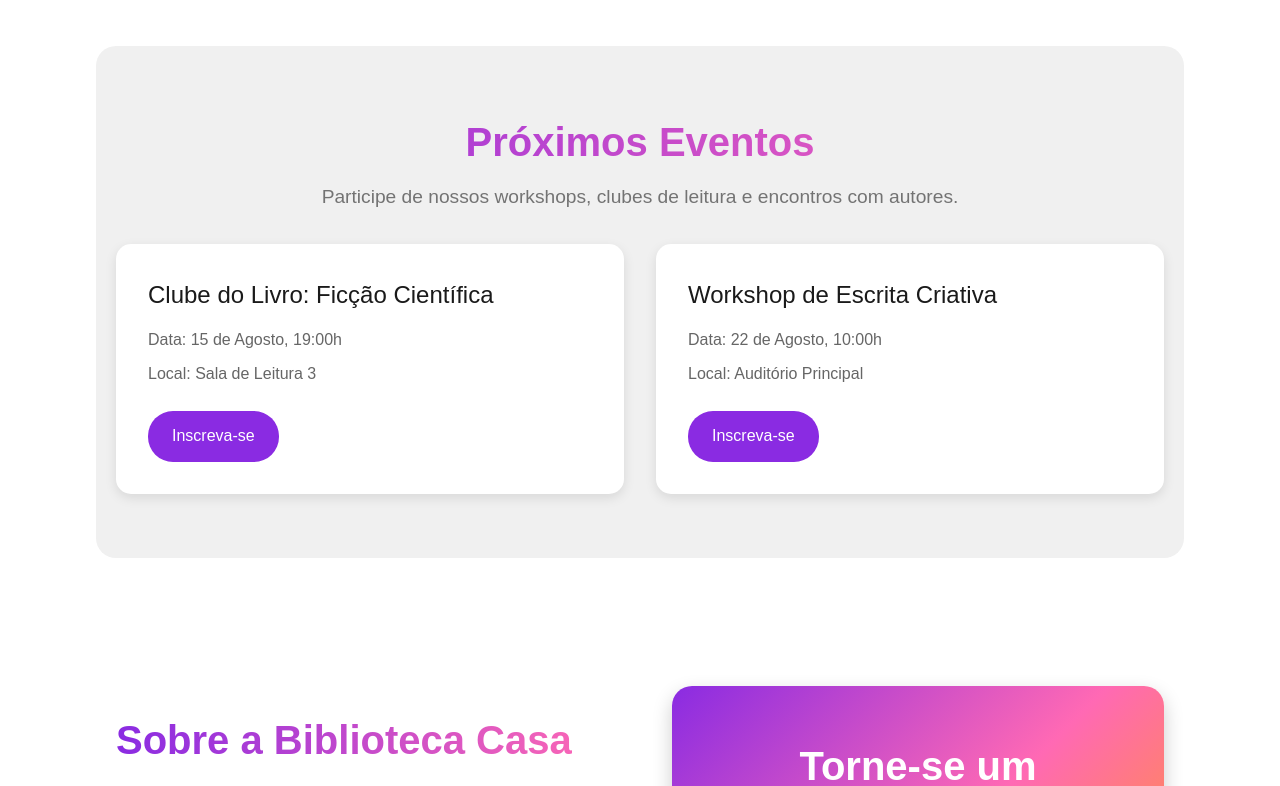
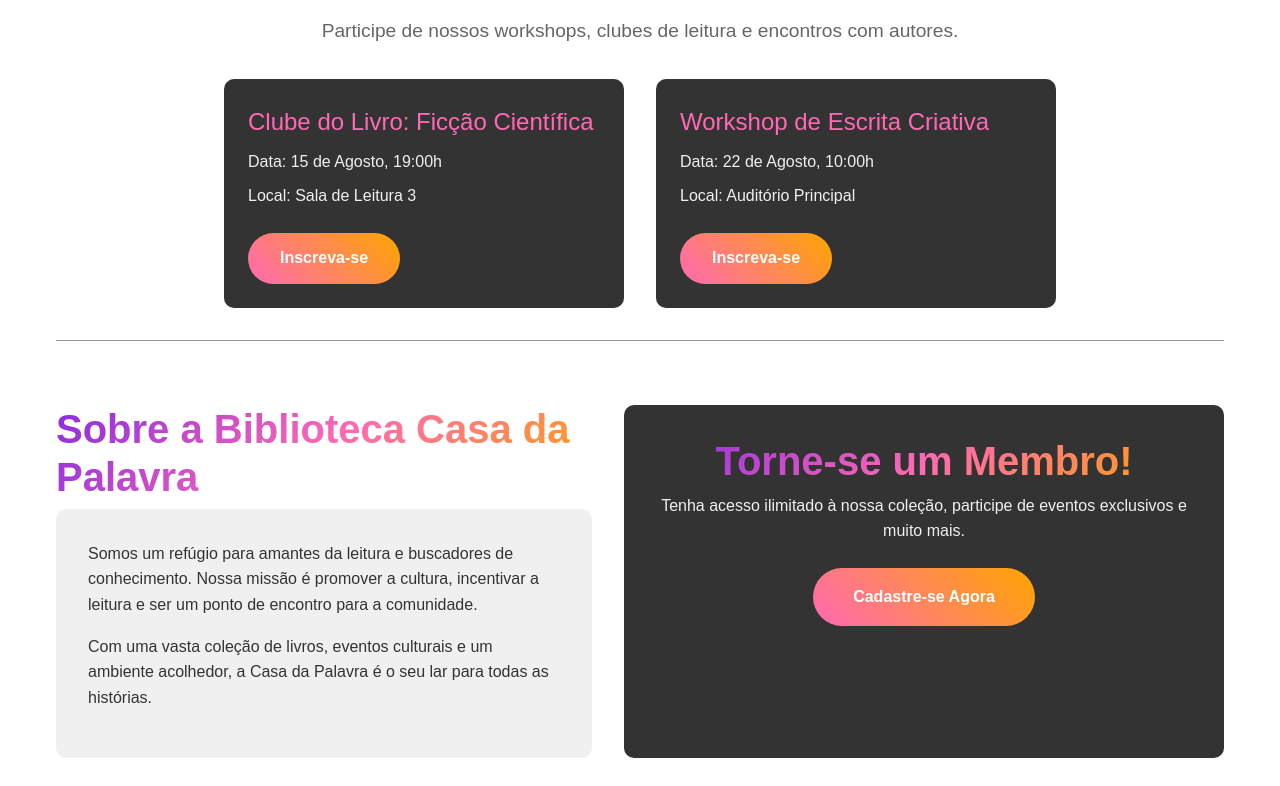
Before and after one commit to cristijung/bibliotecacasadapalavra, a Next.js app: page / in a window 1280 px wide. Shown: the part 1392-2178 px from the top of the page. Built offline with nearby package versions, Linux system fonts and the light colour scheme.

Commit message:
responsividade

```diff
--- a/app/not-found.module.scss
+++ b/app/not-found.module.scss
@@ -9,8 +9,9 @@
   background: linear-gradient(180deg, $color-black 0%, lighten($color-black, 5%) 100%);
   color: $color-white;
   text-align: center;
-  padding: 2rem;
+  padding: 4rem 2rem;
   font-family: 'Inter', sans-serif;
+  box-sizing: border-box;
 }
 
 .title {
@@ -21,15 +22,19 @@
   -webkit-background-clip: text;
   -webkit-text-fill-color: transparent;
   background-clip: text;
-  color: transparent; // fallback
+  color: transparent;
   text-shadow: 0 5px 15px rgba($color-purple, 0.4);
 
-  @media (max-width: 768px) {
+  @media (max-width: 992px) {
     font-size: 6rem;
   }
 
+  @media (max-width: 768px) {
+    font-size: 5rem;
+  }
+
   @media (max-width: 480px) {
-    font-size: 4rem;
+    font-size: 3rem;
   }
 }
 
@@ -40,12 +45,16 @@
   color: $color-pink;
   text-shadow: 0 2px 8px rgba($color-pink, 0.2);
 
-  @media (max-width: 768px) {
+  @media (max-width: 992px) {
     font-size: 2rem;
   }
 
+  @media (max-width: 768px) {
+    font-size: 1.8rem;
+  }
+
   @media (max-width: 480px) {
-    font-size: 1.5rem;
+    font-size: 1.2rem;
   }
 }
 
@@ -55,15 +64,21 @@
   margin-bottom: 2.5rem;
   line-height: 1.8;
   color: $color-gray-light;
+  padding: 0 1rem;
 
   @media (max-width: 768px) {
     font-size: 1rem;
+  }
+
+  @media (max-width: 480px) {
+    font-size: 0.9rem;
+    line-height: 1.5;
   }
 }
 
 .homeButton {
   display: inline-block;
-  background: $gradient-button; // mesmo gradiente dos btns da home
+  background: $gradient-button;
   color: $color-white;
   padding: 1rem 2.5rem;
   border-radius: 30px;
@@ -77,4 +92,9 @@
     transform: translateY(-3px);
     box-shadow: $shadow-dark;
   }
+
+  @media (max-width: 480px) {
+    padding: 0.8rem 2rem;
+    font-size: 1rem;
+  }
 }
--- a/app/page.module.scss
+++ b/app/page.module.scss
@@ -1,78 +1,85 @@
-
 @import './styles/colorr.module';
 
 .pageContainer {
+  background-color: $color-white;
+  color: $color-white;
+}
+
+.principal {
+  max-width: 1200px;
+  margin: 0 auto;
+  padding: 2rem 1rem;
   display: flex;
   flex-direction: column;
-  min-height: 100vh; // garante que o footer fique no final da página
-  font-family: 'Arial', sans-serif;
-  background-color: $color-white;
-  color: $color-gray-dark;
-}
-
-
-
-.section {
-  padding: 4rem 20px;
-  max-width: 1200px;
-  margin: 0 auto;
-  text-align: center;
+  gap: 4rem;
 
   @media (max-width: 768px) {
-    padding: 2rem 15px;
+    padding: 1.5rem 1rem;
+    gap: 3rem;
   }
 }
 
+.section {
+  padding-bottom: 2rem;
+  border-bottom: 1px solid rgba($color-gray-dark, 0.5);
+
+  &:last-child {
+    border-bottom: none;
+  }
+}
 
 .headerContent {
   display: flex;
   align-items: center;
-  justify-content: center;
   gap: 2rem;
-  margin-bottom: 3rem;
+  margin-bottom: 2rem;
 
   @media (max-width: 768px) {
     flex-direction: column;
-    gap: 1.5rem;
     text-align: center;
+    gap: 1rem;
   }
 }
 
 .logoSection {
   flex-shrink: 0;
-  // depois colocar outros estilos
+  width: 150px;
+  height: 150px;
+
+  @media (max-width: 768px) {
+    width: 100px;
+    height: 100px;
+  }
 }
 
 .textContainer {
   flex-grow: 1;
-  text-align: left;
-
-  @media (max-width: 768px) {
-    text-align: center;
-  }
 }
 
 .sectionTitle {
   font-size: 2.5rem;
   font-weight: 700;
   margin-bottom: 0.5rem;
-  color: $color-black;
-  background: linear-gradient(90deg, $color-purple, $color-pink);
+  line-height: 1.2;
+  background: $gradient-hero;
   -webkit-background-clip: text;
   -webkit-text-fill-color: transparent;
   background-clip: text;
-  color: transparent; // Fallback
+  color: transparent;
+
+  @media (max-width: 992px) {
+    font-size: 2rem;
+  }
 
   @media (max-width: 768px) {
-    font-size: 2rem;
+    font-size: 1.8rem;
   }
 }
 
 .sectionSubtitle {
   font-size: 1.2rem;
   color: $color-gray-medium;
-  margin-bottom: 0;
-  opacity: 0.9;
+  margin: 0;
 
   @media (max-width: 768px) {
     font-size: 1rem;
@@ -81,244 +88,146 @@
 
 .bookGrid {
   display: grid;
-  grid-template-columns: repeat(auto-fit, minmax(180px, 1fr));
+  grid-template-columns: repeat(auto-fit, minmax(250px, 1fr)); // grid responsivo
   gap: 2rem;
-  justify-items: center;
 
   @media (max-width: 768px) {
-    grid-template-columns: repeat(auto-fit, minmax(140px, 1fr));
+    grid-template-columns: repeat(auto-fit, minmax(200px, 1fr));
     gap: 1.5rem;
+  }
+
+  @media (max-width: 480px) {
+    grid-template-columns: 1fr;
   }
 }
 
-.bookCard {
-  background-color: $color-white;
-  border-radius: 15px;
-  box-shadow: $shadow-light;
-  padding: 1.5rem;
+// eventos
+.eventsSection {
+  text-align: center;
+}
+
+.eventList {
   display: flex;
-  flex-direction: column;
-  align-items: center;
-  text-align: center;
-  transition: transform $transition-fast, box-shadow $transition-fast;
+  gap: 2rem;
+  justify-content: center;
+  margin-top: 2rem;
 
-  &:hover {
-    transform: translateY(-5px);
-    box-shadow: $shadow-dark;
+  @media (max-width: 768px) {
+    flex-direction: column;
+    align-items: center;
   }
 }
 
-.bookCover {
-  width: 100%;
-  max-width: 150px;
-  height: auto;
-  border-radius: 8px;
-  margin-bottom: 1rem;
-  box-shadow: 0 4px 8px rgba(0, 0, 0, 0.1);
-}
-
-.bookTitle {
-  font-size: 1.2rem;
-  font-weight: 600;
-  color: $color-black;
-  margin-bottom: 0.5rem;
-}
-
-.bookAuthor {
-  font-size: 0.9rem;
-  color: $color-gray-medium;
-  margin-bottom: 1rem;
-}
-
-.viewButton {
-  background: $gradient-button;
-  color: $color-white;
-  padding: 0.6rem 1.2rem;
-  border: none;
-  border-radius: 20px;
-  cursor: pointer;
-  font-size: 0.9rem;
-  font-weight: 500;
-  transition: opacity $transition-fast;
-
-  &:hover {
-    opacity: 0.9;
-  }
-}
-
-.eventsSection {
-  background-color: $color-gray-light;
-  border-radius: 20px;
-  margin-top: 4rem;
-  margin-bottom: 4rem;
-  padding: 4rem 20px;
-}
-
-.eventList {
-  display: grid;
-  grid-template-columns: repeat(auto-fit, minmax(300px, 1fr));
-  gap: 2rem;
-  margin-top: 2rem;
-}
-
 .eventCard {
-  background-color: $color-white;
-  border-radius: 15px;
-  box-shadow: $shadow-light;
-  padding: 2rem;
+  background-color: $color-gray-dark;
+  padding: 1.5rem;
+  border-radius: 10px;
   text-align: left;
-  transition: transform $transition-fast, box-shadow $transition-fast;
-
-  &:hover {
-    transform: translateY(-5px);
-    box-shadow: $shadow-dark;
-  }
+  flex: 1;
+  max-width: 400px;
 
   h3 {
     font-size: 1.5rem;
-    color: $color-black;
-    margin-bottom: 0.8rem;
+    color: $color-pink;
+    margin-bottom: 0.5rem;
   }
 
   p {
     font-size: 1rem;
-    color: $color-gray-medium;
+    color: $color-gray-light;
     margin-bottom: 0.5rem;
+  }
+
+  @media (max-width: 768px) {
+    width: 100%;
+    max-width: 100%;
+    text-align: center;
+
+    p {
+      text-align: center;
+    }
   }
 }
 
 .eventButton {
-  background-color: $color-purple;
+  background: $gradient-button;
   color: $color-white;
-  padding: 0.8rem 1.5rem;
+  padding: 0.8rem 2rem;
   border: none;
-  border-radius: 25px;
+  border-radius: 30px;
+  font-weight: 600;
   cursor: pointer;
-  font-size: 1rem;
-  font-weight: 500;
   margin-top: 1rem;
-  transition: background-color $transition-fast;
+  transition: transform $transition-fast, box-shadow $transition-fast;
 
   &:hover {
-    background-color: lighten($color-purple, 10%);
+    transform: translateY(-2px);
+    box-shadow: $shadow-light;
   }
 }
 
+// Sobre e CTA
 .aboutCtaSection {
-  display: grid;
-  grid-template-columns: 1fr 1fr;
-  gap: 4rem;
-  align-items: center;
-  text-align: left;
+  display: flex;
+  gap: 2rem;
 
   @media (max-width: 992px) {
-    grid-template-columns: 1fr;
-    gap: 2rem;
+    flex-direction: column;
+  }
+}
+
+.aboutContent {
+  flex: 1;
+  p {
+    font-size: 1rem;
+    color: $color-gray-dark;
+    line-height: 1.6;
+    margin-bottom: 1rem;
+  }
+
+  @media (max-width: 768px) {
     text-align: center;
   }
 }
 
-.aboutContent {
-  p {
-    font-size: 1.1rem;
-    line-height: 1.6;
-    color: $color-gray-dark;
-    margin-bottom: 1rem;
-  }
+.aboutAbout {
+  background-color: $color-gray-light;
+  padding: 2rem;
+  border-radius: 10px;
 }
 
 .ctaContent {
-  background: $gradient-hero;
-  color: $color-white;
-  padding: 3rem;
-  border-radius: 20px;
-  box-shadow: $shadow-dark;
+  flex: 1;
+  background-color: $color-gray-dark;
+  padding: 2rem;
+  border-radius: 10px;
   text-align: center;
 
-  .sectionTitle {
-    color: $color-white;
-    -webkit-text-fill-color: $color-white;
-    background: none;
-  }
-
   p {
-    font-size: 1.1rem;
-    margin-bottom: 2rem;
-    opacity: 0.9;
+    font-size: 1rem;
+    color: $color-gray-light;
+    line-height: 1.6;
+    margin-bottom: 1.5rem;
   }
 }
 
 .joinButton {
-  background-color: $color-white;
-  color: $color-purple;
+  background: $gradient-button;
+  color: $color-white;
   padding: 1rem 2.5rem;
   border: none;
   border-radius: 30px;
+  font-weight: 600;
   cursor: pointer;
-  font-size: 1.1rem;
-  font-weight: 600;
-  box-shadow: $shadow-light;
   transition: transform $transition-fast, box-shadow $transition-fast;
 
   &:hover {
     transform: translateY(-3px);
-    box-shadow: $shadow-dark;
-    color: $color-pink;
+    box-shadow: $shadow-light;
+  }
+
+  @media (max-width: 480px) {
+    padding: 0.8rem 2rem;
+    font-size: 1rem;
   }
 }
-
-.footer {
-  background-color: $color-black;
-  color: $color-white;
-  padding: 2rem 0;
-  text-align: center;
-  margin-top: 4rem;
-
-  .container {
-    max-width: 1200px;
-    margin: 0 auto;
-    display: flex;
-    justify-content: space-between;
-    align-items: center;
-    padding: 0 20px;
-
-    @media (max-width: 768px) {
-      flex-direction: column;
-      gap: 1rem;
-    }
-  }
-
-  p {
-    font-size: 0.9rem;
-    color: $color-gray-medium;
-  }
-}
-
-.socialLinks {
-  display: flex;
-  gap: 1rem;
-}
-
-.socialIcon {
-  color: $color-white;
-  text-decoration: none;
-  font-size: 1.2rem;
-  background-color: $color-gray-dark;
-  width: 35px;
-  height: 35px;
-  border-radius: 50%;
-  display: flex;
-  align-items: center;
-  justify-content: center;
-  transition: background-color $transition-fast, color $transition-fast;
-
-  &:hover {
-    background-color: $color-purple;
-    color: $color-white;
-  }
-}
-
-.principal {
-  max-width: 85%;
-  margin: auto;
-}
--- a/app/page.tsx
+++ b/app/page.tsx
@@ -83,16 +83,18 @@ export default async function Home() {
               <h2 className={styles.sectionTitle}>
                 Sobre a Biblioteca Casa da Palavra
               </h2>
+              <div className={styles.aboutAbout}>
                 <p>
                   Somos um refúgio para amantes da leitura e buscadores de
                   conhecimento. Nossa missão é promover a cultura, incentivar a
                   leitura e ser um ponto de encontro para a comunidade.
                 </p>
                 <p>
-                Com uma vasta coleção de livros, eventos culturais e um ambiente
-                acolhedor, a Casa da Palavra é o seu lar para todas as
-                histórias.
+                  Com uma vasta coleção de livros, eventos culturais e um
+                  ambiente acolhedor, a Casa da Palavra é o seu lar para todas
+                  as histórias.
                 </p>
+              </div>
             </div>
             <div className={styles.ctaContent}>
               <h2 className={styles.sectionTitle}>Torne-se um Membro!</h2>
```
Lines whose indentation alone changed are shown as unchanged.
